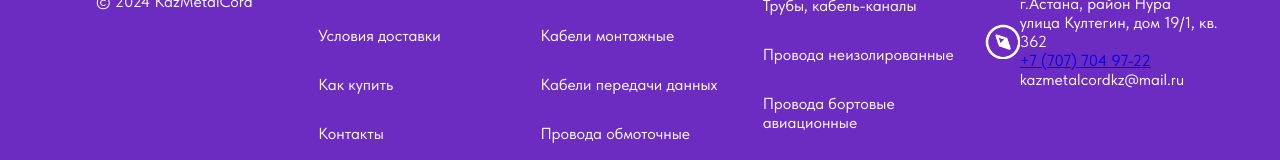
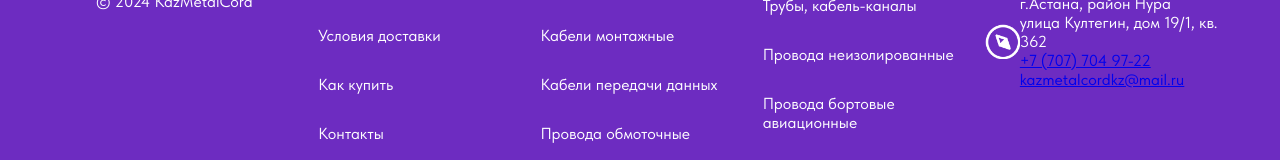
Before and after one commit to m-bikko/Kaz-Metal-Cord-Vite, a React (Vite) app: page / in a window 1280 px wide. Shown: the part 4131-4291 px from the top of the page. Built offline with nearby package versions, Linux system fonts and the light colour scheme.

Commit message:
footer change

```diff
--- a/src/components/Footer/Footer.jsx
+++ b/src/components/Footer/Footer.jsx
@@ -98,8 +98,7 @@ function Footer(){
                                 </a>
                             </div>
                             <div>
-                                <a href="mailto: kazmetalcordkz@mail.ru"></a>
-                                kazmetalcordkz@mail.ru
+                                <a href="mailto: kazmetalcordkz@mail.ru">kazmetalcordkz@mail.ru</a>
                             </div>
                         </div>
 
```
